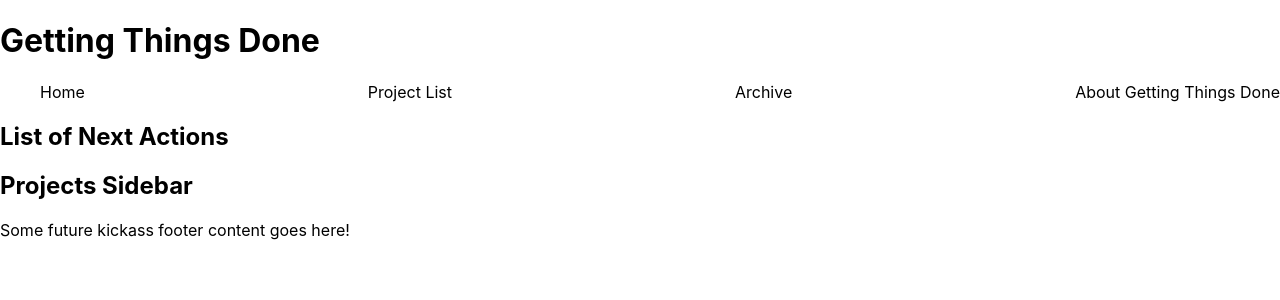
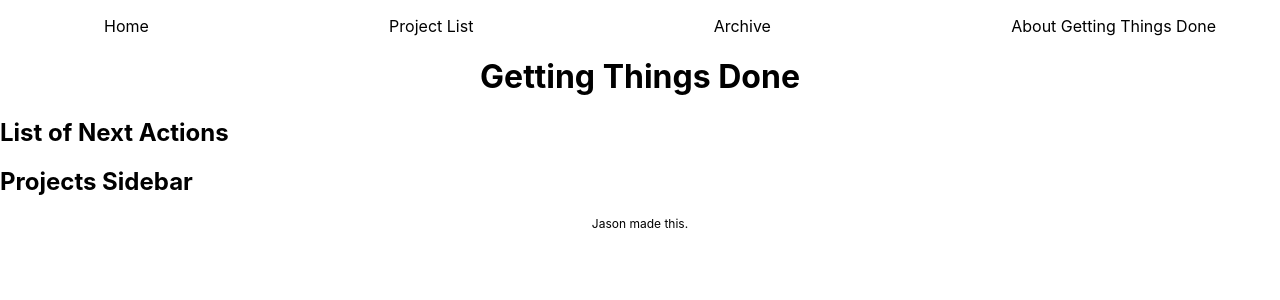
Before and after one commit to jallend1/gtdapp, a React (Create React App) app: page / in a window 1280 px wide. Shown: the top 300 px of the page. Built offline with nearby package versions, Linux system fonts and the light colour scheme.

Commit message:
Adds some basic styling so I can see the location of components

```diff
--- a/public/index.html
+++ b/public/index.html
@@ -15,29 +15,10 @@
       user's mobile device or desktop. See https://developers.google.com/web/fundamentals/web-app-manifest/
     -->
     <link rel="manifest" href="%PUBLIC_URL%/manifest.json" />
-    <!--
-      Notice the use of %PUBLIC_URL% in the tags above.
-      It will be replaced with the URL of the `public` folder during the build.
-      Only files inside the `public` folder can be referenced from the HTML.
-
-      Unlike "/favicon.ico" or "favicon.ico", "%PUBLIC_URL%/favicon.ico" will
-      work correctly both with client-side routing and a non-root public URL.
-      Learn how to configure a non-root public URL by running `npm run build`.
-    -->
-    <title>React App</title>
+    <title>GTD App</title>
   </head>
   <body>
     <noscript>You need to enable JavaScript to run this app.</noscript>
     <div id="root"></div>
-    <!--
-      This HTML file is a template.
-      If you open it directly in the browser, you will see an empty page.
-
-      You can add webfonts, meta tags, or analytics to this file.
-      The build step will place the bundled scripts into the <body> tag.
-
-      To begin the development, run `npm start` or `yarn start`.
-      To create a production bundle, use `npm run build` or `yarn build`.
-    -->
   </body>
 </html>
--- a/src/App.js
+++ b/src/App.js
@@ -7,8 +7,8 @@ import Footer from "./Components/Footer";
 function App() {
   return (
     <div className="App">
+      <NavBar />
       <Header />
-      <NavBar />
       <NextActions />
       <Sidebar />
       <Footer />
--- a/src/Components/Footer.js
+++ b/src/Components/Footer.js
@@ -1,8 +1,8 @@
 const Footer = () => {
   return (
-    <div>
-      <p>Some future kickass footer content goes here! </p>
-    </div>
+    <footer>
+      <p>Jason made this.</p>
+    </footer>
   );
 };
 
--- a/src/index.css
+++ b/src/index.css
@@ -11,3 +11,17 @@ code {
   font-family: source-code-pro, Menlo, Monaco, Consolas, 'Courier New',
     monospace;
 }
+
+nav {
+  max-width: 90%;
+  margin: auto;
+}
+
+h1 {
+  text-align: center;
+}
+
+footer {
+  text-align: center;
+  font-size: 0.75em;
+}
```
